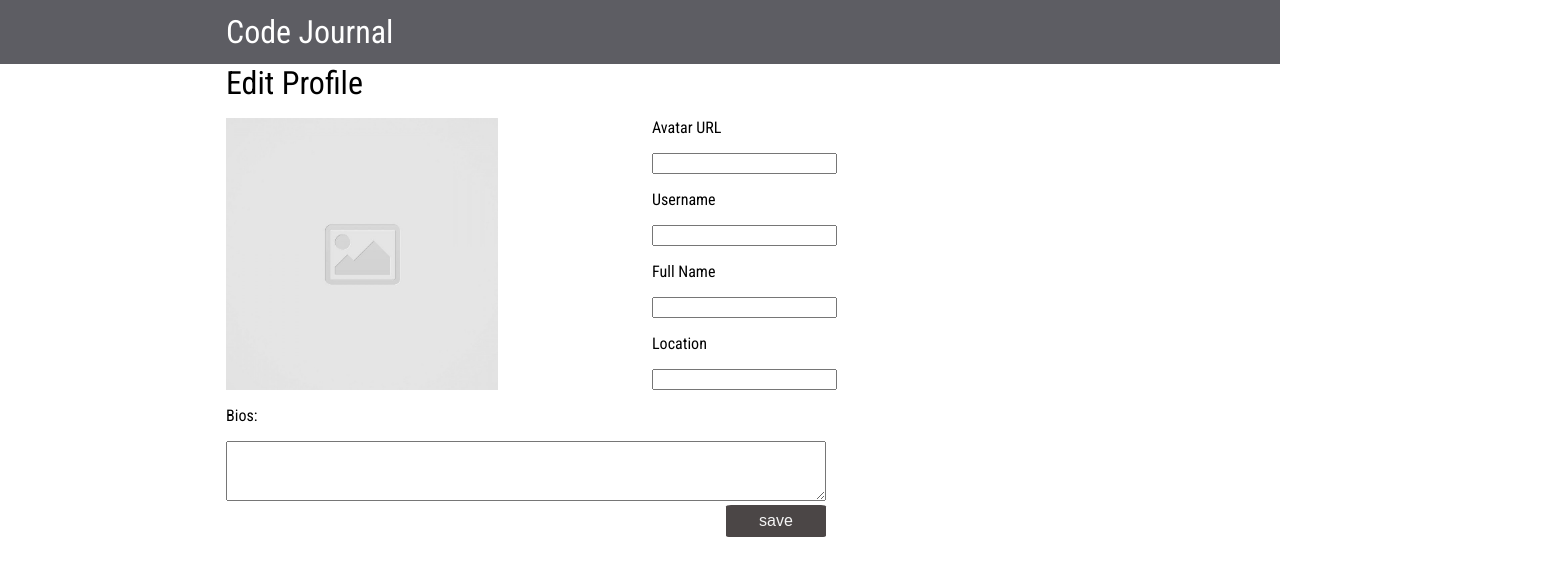
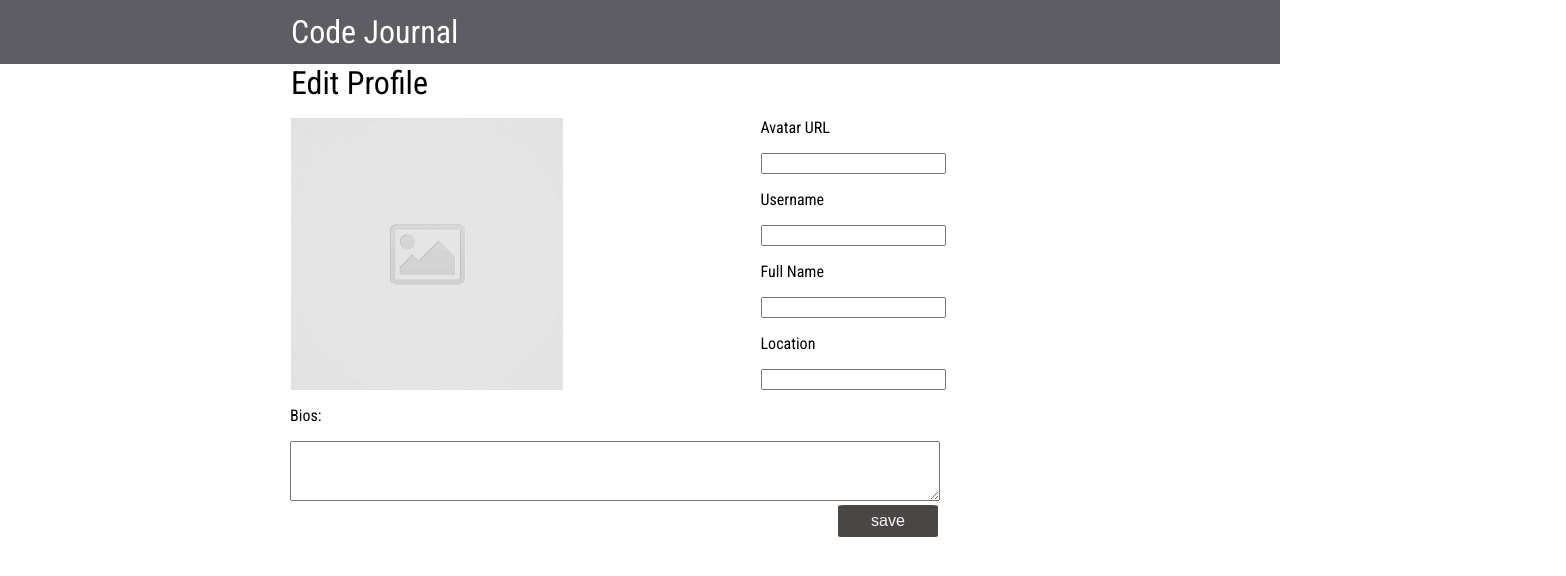
Before and after one commit to allen-huang9/code-journal, a website: page index.html in a window 1280 px wide. Shown: the whole page, 1566 px wide, since content can reach past the window. Drawn offline with Linux system fonts and the light colour scheme.

Commit message:
Changed margin and added reset()

```diff
--- a/css/styles.css
+++ b/css/styles.css
@@ -13,10 +13,6 @@ header > div.container {
   line-height: 4rem;
 }
 
-header .row {
-  margin: auto 0;
-}
-
 button {
   width: 100px;
   height: 2rem;
@@ -26,13 +22,19 @@ button {
   background-color: rgb(75, 70, 70);
   border-radius: 5%;
   border-style: none;
+  margin-right: 0;
 }
 .column-full {
   display: flex;
   justify-content: flex-start;
 }
 
-.column-full.button-placement {
+.column-half {
+  display: flex;
+  justify-content: flex-start;
+}
+
+.button-placement {
     margin: 0;
 }
 
@@ -57,19 +59,48 @@ button {
 
 .bio-inputs {
     height: 60px;
+    margin: 0;
 }
 
-.column-full.bios-textarea {
-  display: flex;
-  justify-content: flex-start;
+
+
+.avatarUrl, .user-name, .full-name, .location, .bio-inputs {
+  width: 17rem;
 }
+
 @media screen and (min-width: 768px) {
-  .bio-inputs {
-    width: 600px;
+
+  button {
+    margin-left: 70px;
   }
 
-  .column-full.button-placement {
-    margin-left: 500px;
+  .column-full {
+    justify-content: space-evenly;
   }
 
+  .column-half {
+    justify-content: space-evenly;
+  }
+
+  .avatarUrl, .user-name, .full-name, .location {
+    width: auto;
+  }
+  .bio-inputs {
+    width: 650px;
+  }
+
+  .bios-textarea {
+    margin-right: 50px;
+  }
+
+  .button-placement {
+    display: flex;
+    justify-content: flex-end;
+  }
+
+  .header-text-page > .column-half {
+    display: flex;
+    justify-content: flex-start;
+    margin-left: 65px;
+  }
 }
--- a/index.html
+++ b/index.html
@@ -17,8 +17,8 @@
 <body>
   <header>
     <div class="container">
-      <div class="row">
-        <div class="column-full">
+      <div class="row header-text-page">
+        <div class="column-half">
           <p class="site-name">Code Journal</p>
         </div>
       </div>
@@ -27,8 +27,8 @@
   <main>
     <div data-view="edit-profile">
       <div class="container">
-        <div class="row">
-          <div class="column-full">
+        <div class="row header-text-page">
+          <div class="column-half">
             <p class="page-title">Edit Profile</p>
           </div>
         </div>
@@ -61,15 +61,19 @@
             </div>
           </div>
           <div class="row">
-            <div class="column-full bios-textarea">
-              <label>
-                <p>Bios:</p>
-                <textarea name="bio" class="bio-inputs"></textarea>
-              </label>
+            <div class="column-full">
+              <div class="bios-textarea">
+                <label>
+                  <p>Bios:</p>
+                  <textarea name="bio" class="bio-inputs"></textarea>
+                </label>
+              </div>
             </div>
           </div>
-          <div class="column-full button-placement">
-            <button>save</button>
+          <div class="button-placement">
+            <div class="column-half">
+              <button>save</button>
+            </div>
           </div>
         </form>
       </div>
--- a/js/main.js
+++ b/js/main.js
@@ -23,12 +23,7 @@ $form.addEventListener('submit', function (e) {
 
   data.entries.push(data.profile);
 
-  $form.elements.avatarUrl.value = '';
-  $form.elements.username.value = '';
-  $form.elements.fullname.value = '';
-  $form.elements.location.value = '';
-  $form.elements.bio.value = '';
-  $pfpPreview.setAttribute('src', 'images/placeholder-image-square.jpg');
+  $form.reset();
 });
 
 window.addEventListener('beforeunload', function (e) {
```
